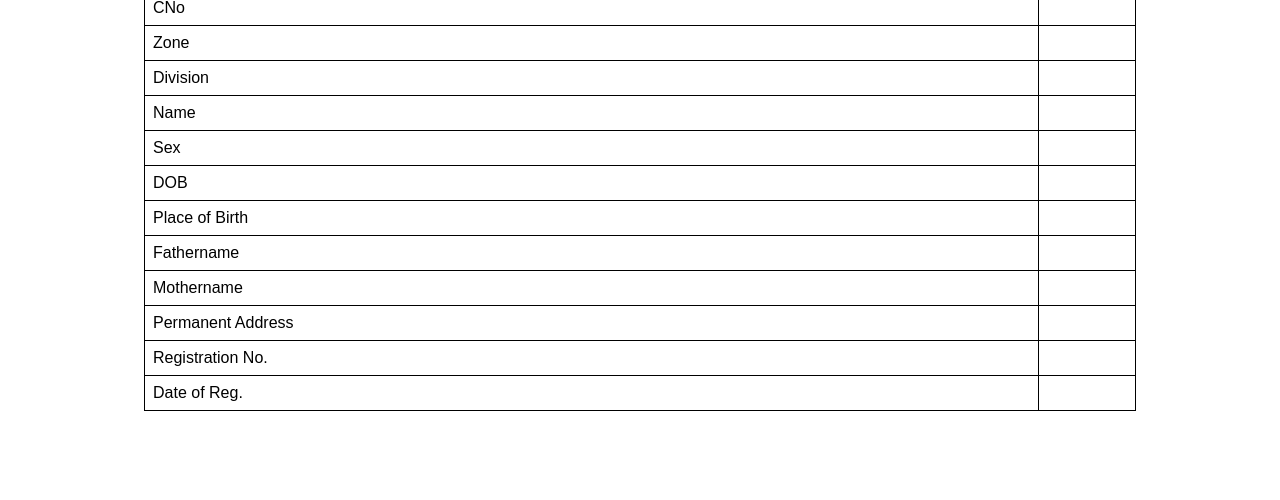
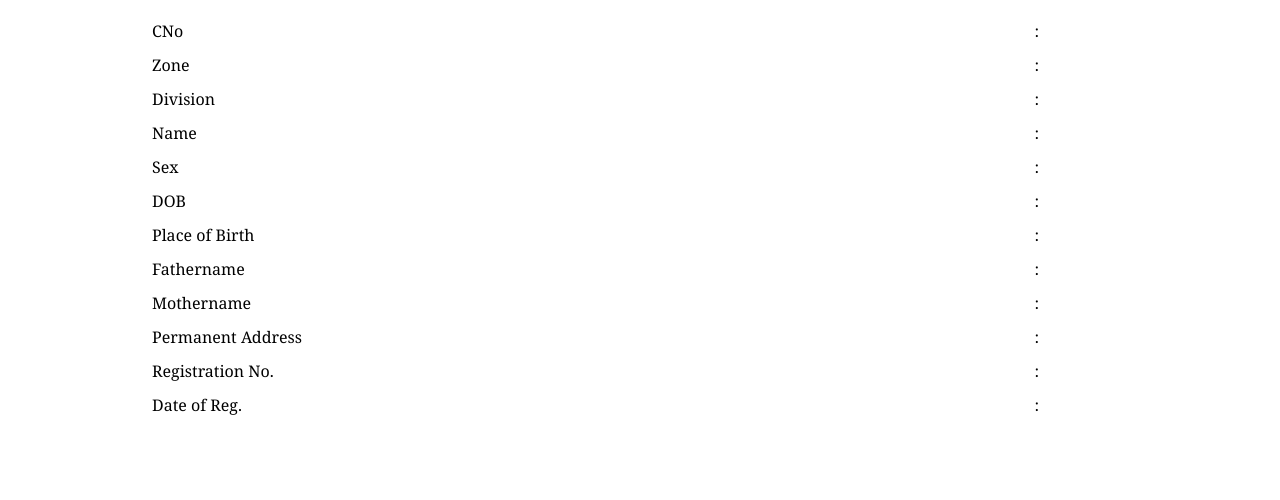
Before and after one commit to kodeezh/BIRTH_CERTIFICATE, a plain HTML site: page cert.html in a window 1280 px wide. Shown: the part 300-800 px from the top of the page. Drawn offline with Linux system fonts and the light colour scheme.

Commit message:
Add files via upload

```diff
--- a/cert.html
+++ b/cert.html
@@ -13,21 +13,21 @@
 
   <h1 class="center">GREATER CHENNAI CORPORATION</h1>
   <h2 class="center">DEPARTMENT OF PUBLIC HEALTH</h2>
-  <h3 class="center underline">BIRTH CERTIFICATE</h3>
+  <h3 class="center heading">BIRTH CERTIFICATE</h3>
 
   <table>
-    <tr><td>CNo</td><td id="cno"></td></tr>
-    <tr><td>Zone</td><td id="zone"></td></tr>
-    <tr><td>Division</td><td id="division"></td></tr>
-    <tr><td>Name</td><td id="name"></td></tr>
-    <tr><td>Sex</td><td id="sex"></td></tr>
-    <tr><td>DOB</td><td id="dob"></td></tr>
-    <tr><td>Place of Birth</td><td id="place"></td></tr>
-    <tr><td>Fathername</td><td id="father"></td></tr>
-    <tr><td>Mothername</td><td id="mother"></td></tr>
-    <tr><td>Permanent Address</td><td id="address"></td></tr>
-    <tr><td>Registration No.</td><td id="reg"></td></tr>
-    <tr><td>Date of Reg.</td><td id="regdate"></td></tr>
+    <tr><td>CNo</td><td>: <span id="cno"></span></td></tr>
+    <tr><td>Zone</td><td>: <span id="zone"></span></td></tr>
+    <tr><td>Division</td><td>: <span id="division"></span></td></tr>
+    <tr><td>Name</td><td>: <span id="name"></span></td></tr>
+    <tr><td>Sex</td><td>: <span id="sex"></span></td></tr>
+    <tr><td>DOB</td><td>: <span id="dob"></span></td></tr>
+    <tr><td>Place of Birth</td><td>: <span id="place"></span></td></tr>
+    <tr><td>Fathername</td><td>: <span id="father"></span></td></tr>
+    <tr><td>Mothername</td><td>: <span id="mother"></span></td></tr>
+    <tr><td>Permanent Address</td><td>: <span id="address"></span></td></tr>
+    <tr><td>Registration No.</td><td>: <span id="reg"></span></td></tr>
+    <tr><td>Date of Reg.</td><td>: <span id="regdate"></span></td></tr>
   </table>
 
   <script>
--- a/style.css
+++ b/style.css
@@ -1,38 +1,22 @@
 body {
-  font-family: Arial;
+  font-family: Georgia, serif;
   margin: 20px;
+  color: #000;
 }
 
 .center {
   text-align: center;
 }
 
-.underline {
+.heading {
   text-decoration: underline;
-}
-
-form input, form select {
-  margin: 5px;
-  padding: 5px;
-}
-
-table {
-  border-collapse: collapse;
-  margin-top: 20px;
-  width: 80%;
-  margin-left: auto;
-  margin-right: auto;
-}
-
-td {
-  border: 1px solid black;
-  padding: 8px;
 }
 
 .logo-container {
   display: flex;
   justify-content: space-between;
   align-items: center;
+  margin-bottom: 10px;
 }
 
 .logo-left, .logo-right {
@@ -42,3 +26,16 @@ td {
 .logo-center {
   height: 100px;
 }
+
+table {
+  margin: 30px auto;
+  width: 80%;
+  border-collapse: collapse;
+}
+
+td {
+  padding: 6px 8px;
+  vertical-align: top;
+  font-size: 16px;
+  border: none;
+}
```
